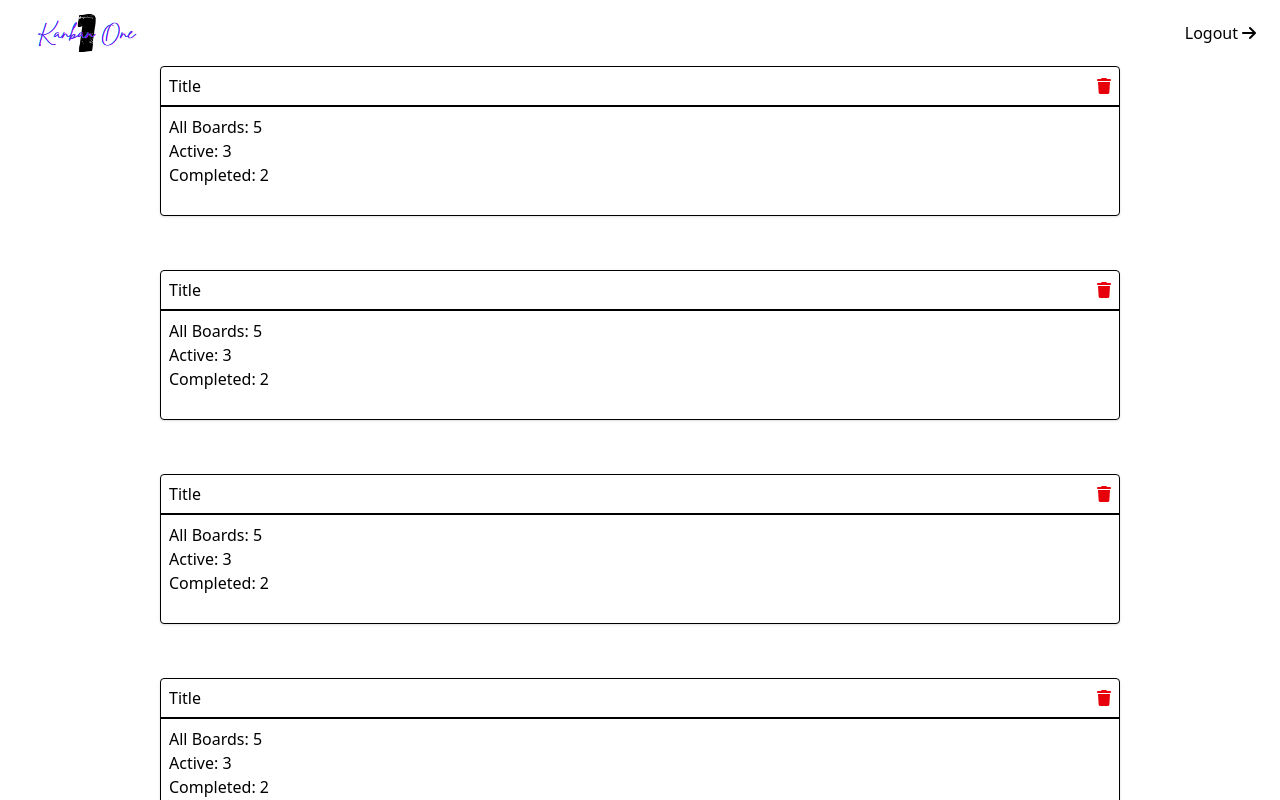
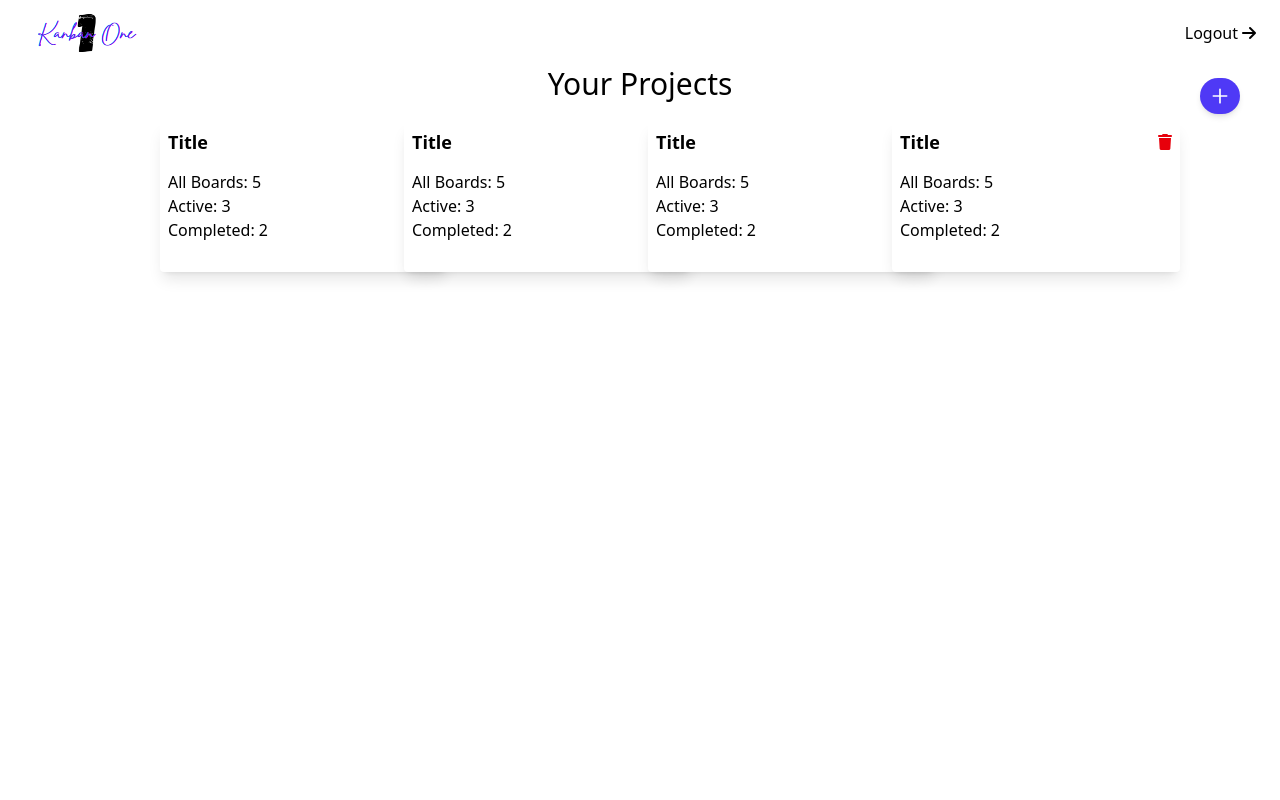
Before and after one commit to harshsaini100/KanbanOne, a React (Vite) app: page /projects in a window 1280 px wide. Built offline with nearby package versions, Linux system fonts and the light colour scheme; no server answers; sample sign-in values are in the browser's storage.

Commit message:
1. Design changes 2. New components - Expandable button, ButtonS 3. new projects store.

```diff
--- /dev/null
+++ b/src/components/ExpandableBtn.tsx
@@ -0,0 +1,33 @@
+
+const ExpandableBtn = ({onClick}) => {
+  return (
+    <div className="flex justify-end">
+      <button
+        className="group bg-indigo-600 text-white font-medium rounded-full px-2 py-2
+                   transition-all duration-300 overflow-hidden w-10 hover:w-40 shadow-md
+                   flex items-center justify-center cursor-pointer"
+                   onClick={onClick}
+      >
+        {/* Plus Icon */}
+        <svg
+          className="w-5 h-5 flex-shrink-0"
+          fill="none"
+          stroke="currentColor"
+          strokeWidth="2"
+          viewBox="0 0 24 24"
+        >
+          <path strokeLinecap="round" strokeLinejoin="round" d="M12 4v16m8-8H4" />
+        </svg>
+
+        {/* Add Project Text */}
+        <span
+          className="ml-2 hidden group-hover:inline-flex whitespace-nowrap transition-opacity duration-300"
+        >
+          Add Project
+        </span>
+      </button>
+    </div>
+  );
+};
+
+export default ExpandableBtn;
--- a/src/components/ProjectCard.tsx
+++ b/src/components/ProjectCard.tsx
@@ -6,11 +6,10 @@ export default function ProjectCard() {
     const [show, setShow] = useState(false)
     return (
         <div
-
-            className={`relative task-card w-full border-green border-1 rounded  shadow-sm bg-white cursor-pointer`} onClick={() => setShow(true)}>
-            <div className='flex items-center p-2 task-card-title border-b-2 border-b-black h-10'>
+            className={`hover:scale-3d min-w-2xs project-card task-card w-full rounded max-w-2xs shadow-lg bg-white cursor-pointer`} onClick={() => setShow(true)}>
+            <div className='flex items-center p-2 task-card-title h-10'>
                 <div className="flex justify-between items-center w-full">
-                    <h1 title={"abc"} className='truncate'>{"Title"}</h1>
+                    <h1 title={""} className='truncate text-lg font-bold'>{"Title"}</h1>
                     <span className="text-red-600 cursor-pointer" ><i className="fa fa-trash"></i></span>
                 </div>
             </div>
--- /dev/null
+++ b/src/components/generalComponents/ButtonS.tsx
@@ -0,0 +1,26 @@
+export default function ButtonS({ children, onClick, className, color="primary", type }: {
+    children: any,
+    color?: "primary" | "danger" | "success",
+    onClick?: any,
+    className?: string,
+    type?: any
+}) {
+
+    let btnColor = "indigo";
+    if (color === "primary") {
+        btnColor = "indigo";
+    }else if(color === "danger") {
+        btnColor = "red";
+    }else if(color === "success") {
+        btnColor = "green";
+    }
+
+    return (
+        <button type={type || "button"} className={`transition duration-150 ease-in-out
+               active:scale-95 relative inline-block font-medium group py-1.5 px-2.5 cursor-pointer ${className}`} onClick={onClick}>
+            <span className={`absolute inset-0 w-full h-full transition duration-400 ease-out transform translate-x-1 translate-y-1 bg-${btnColor}-600 group-hover:-translate-x-0 group-hover:-translate-y-0`}></span>
+            <span className={`absolute inset-0 w-full h-full bg-white border border-${btnColor}-600 group-hover:bg-$-50`}></span>
+            <span className={`relative text-${btnColor}-600`}>{children}</span>
+        </button>
+    )
+}
--- a/src/components/generalComponents/Modal.tsx
+++ b/src/components/generalComponents/Modal.tsx
@@ -1,5 +1,5 @@
 import { useEffect, useRef, useState } from "react";
-
+import ButtonS from "./ButtonS";
 export default function Modal(
     {
         show,
@@ -84,12 +84,8 @@ export default function Modal(
             {children}
         </div>
         {showFooter &&  <div className="modal-footer w-full border-t-1 border-gray-200 flex justify-end items-center px-6 gap-2">
-            <button className="btn" onClick={handleClose}>
-                Cancel
-            </button>
-            {action &&<button className="" onClick={action}>
-                Save
-            </button>}
+            <ButtonS type="button" className="" onClick={handleClose} color="danger">Cancel</ButtonS>
+            {action && <ButtonS type="button" className="" onClick={action}>Save</ButtonS>}
         </div>}
       </div>
     </div>
--- a/src/components/kanban components/KanbanTask.tsx
+++ b/src/components/kanban components/KanbanTask.tsx
@@ -54,7 +54,7 @@ export default function KanbanTaskCard({ id, type, title, description }: { id: a
         <div
             onMouseOver={handleMouseOver}
             onMouseOut={handleMouseOut}
-            className={`relative task-card w-full border-green border-1 rounded ${shadow} shadow-sm bg-white `} /*onClick={() => setShow(true)}*/>
+            className={`relative task-card w-full rounded ${shadow} shadow-md bg-white `} /*onClick={() => setShow(true)}*/>
             <div className='flex items-center p-2 task-card-title border-b-2 border-b-black h-10'>
                 <div className="flex justify-between items-center w-full">
                     <h1 title={title} className='truncate'>{title}</h1>
--- a/src/components/kanban components/KanbanTypeContainer.tsx
+++ b/src/components/kanban components/KanbanTypeContainer.tsx
@@ -41,7 +41,7 @@ export default function KanbanTypeContainer(
 
     return (
         <div
-            className={`${bgColor} rounded shadow-lg border-1 border-cyan-800 h-1/4 main_kanban_container overflow-y-auto min-h-58`}
+            className={`${bgColor} rounded shadow-md shadow-black border-cyan-800 h-1/4 main_kanban_container overflow-y-auto min-h-58`}
             onDragOver={(e) => e.preventDefault()}
             onDrop={handleDrop}
         >
--- a/src/index.css
+++ b/src/index.css
@@ -11,7 +11,7 @@ body{
 #root{
   height: 100%;
   width: 100%;
-  overflow: hidden;
+  overflow-x: hidden;
 }
 .main_kanban_container {
   width: 350px;
@@ -93,6 +93,11 @@ body{
   background-color: rgba(7, 7, 7, 0.133);
 }
 
+/* .project-card{
+  width: 300px;
+  height:300px;
+} */
+
 /* Add custom styles and apply Tailwind utilities here */
 @layer utilities {
  .form-field{
--- a/src/pages/Projects.tsx
+++ b/src/pages/Projects.tsx
@@ -1,11 +1,45 @@
+import { useState } from "react"
 import ProjectCard from "../components/ProjectCard"
-export default function Projects(){
-    return(
-    <div className="flex flex-wrap gap-4 justify-center px-40 h-full">
-        <ProjectCard />
-        <ProjectCard />
-        <ProjectCard />
-        <ProjectCard />
-    </div>
+import ExpandableBtn from "../components/ExpandableBtn"
+import BareModal from "../components/generalComponents/BareModal"
+import ButtonS from "../components/generalComponents/ButtonS"
+import useAppDispatch from "../store/useAppDispatch"
+import { addProject } from "../store/projects/projectsSlice"
+import { useSelector } from "react-redux"
+
+export default function Projects() {
+    const [show,setShow] = useState(false)
+    return (
+        <div className="gap-1 flex items-center flex-col lg:px-40 h-full">
+            <h1 className="text-3xl mb-4">Your Projects</h1>
+            <div className="w-full mb-4 mt-3 absolute right-10"><ExpandableBtn onClick={() => {setShow(true)}}/></div>
+            <div className="grid lg:grid-cols-4 sm:grid-cols-2 gap-4">
+                <ProjectCard />
+                <ProjectCard />
+                <ProjectCard />
+                <ProjectCard />
+            </div>
+            <BareModal show={show} setShow={setShow} size="lg">
+                <div className="flex flex-col gap-2">
+                <label className="font-bold">Project Name</label>
+                <input
+                    type="text"
+                    className="w-full form-field"
+                    placeholder="Project Name"
+                />
+                </div>
+                <div className="flex flex-col gap-2">
+                <label className="font-bold">Project Name</label>
+                <textarea
+                    className="w-full form-field"
+                    placeholder="Project Name"
+                />
+                </div>
+                <div className="absolute w-100 pb-5 bottom-0 flex justify-end gap-2">
+                    <ButtonS color="danger">Cancel</ButtonS>
+                    <ButtonS color="primary">Save</ButtonS>
+                </div>
+            </BareModal>
+        </div>
     )
 }
--- /dev/null
+++ b/src/store/projects/projectsSlice.js
@@ -0,0 +1,45 @@
+import { createSlice, createAsyncThunk } from '@reduxjs/toolkit'
+import api from '../../utilities/axiosConfiguration'
+
+export const getAllProjects = createAsyncThunk('projects/getAllProjects', async () => {
+    try {
+        const response = await api.get('/projects/all_items')
+        const data = await response.json();
+        if (!response.ok) return rejectWithValue(data || "Something went wrong! Try again later.");
+        return data;
+    } catch (er) {
+        return rejectWithValue(err.toString());
+    }
+})
+
+export const addProject = createAsyncThunk('projects/addProject', async (item, {dispatch}) => {
+    try {
+        const response = await api.post('/projects/add_project', item)
+        const data = await response.json();
+        if (!response.ok) return rejectWithValue(data || "Something went wrong! Try again later.");
+        return data;
+    } catch (er) {
+        return rejectWithValue(err.toString());
+    }
+})
+
+const projectsSlice = createSlice(
+    {
+        name: "projects",
+        initialState: {
+            items: [],
+            loading: false,
+            error: null,
+        },
+        extraReducers: (builder) => {
+            builder.addCase(getAllProjects.pending, (state)=>{
+                state.loading = true;
+                state.error = null;
+            })
+            builder.addCase(getAllProjects.fulfilled, (state, action) => {
+                state.items = action.payload
+            })
+        }
+})
+
+export default projectsSlice.reducer;
--- a/src/store/store.ts
+++ b/src/store/store.ts
@@ -1,11 +1,13 @@
 import { configureStore } from '@reduxjs/toolkit'
 import  tasksSlice  from './tasks/tasksSlice'
 import authSlice from './auth/authSlice'
+import projectsSlice from './projects/projectsSlice'
 
 export const store = configureStore({
   reducer: {
     tasks: tasksSlice,
-    auth: authSlice
+    auth: authSlice,
+    projects:projectsSlice
   },
 })
 
```
